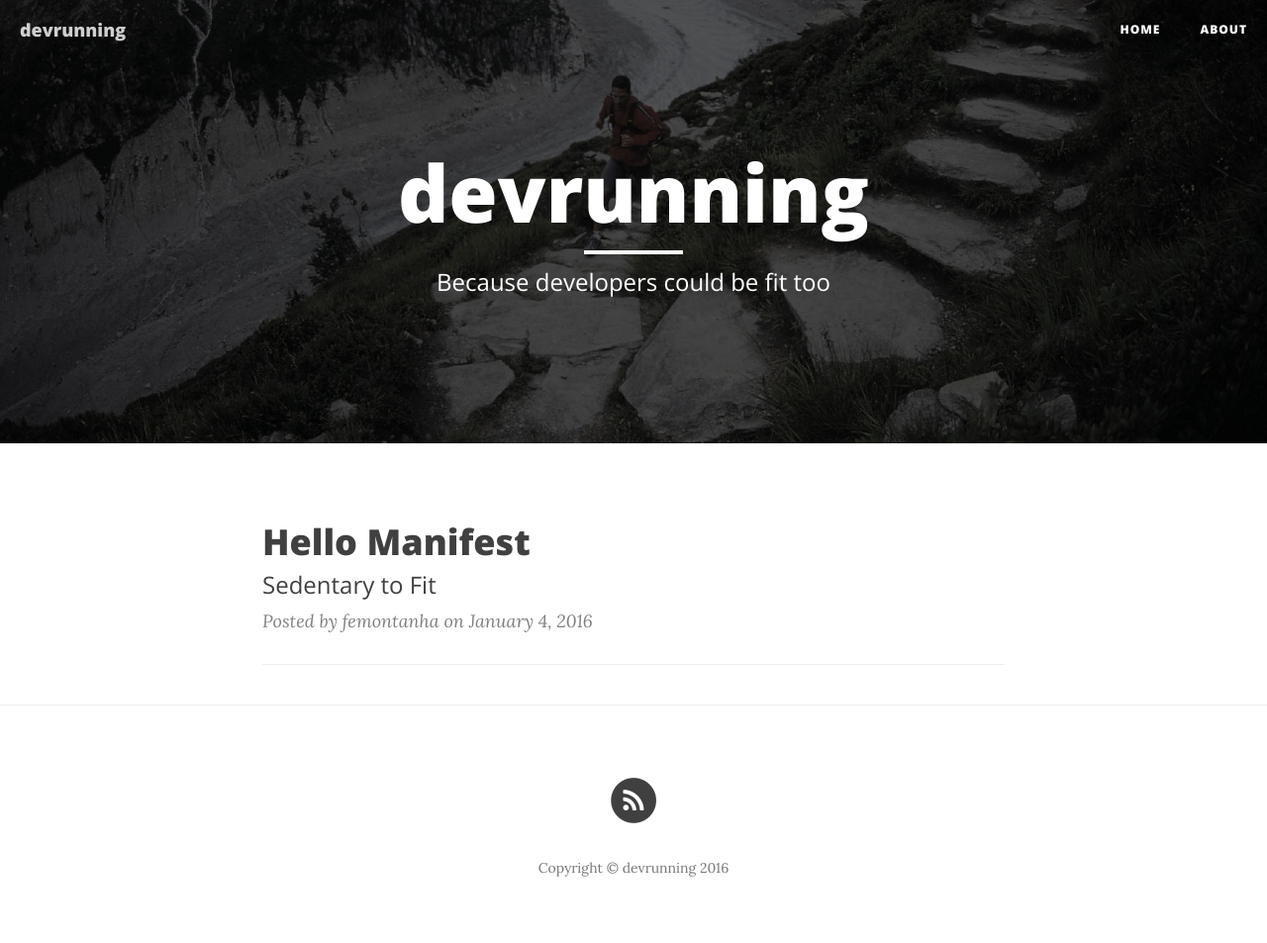
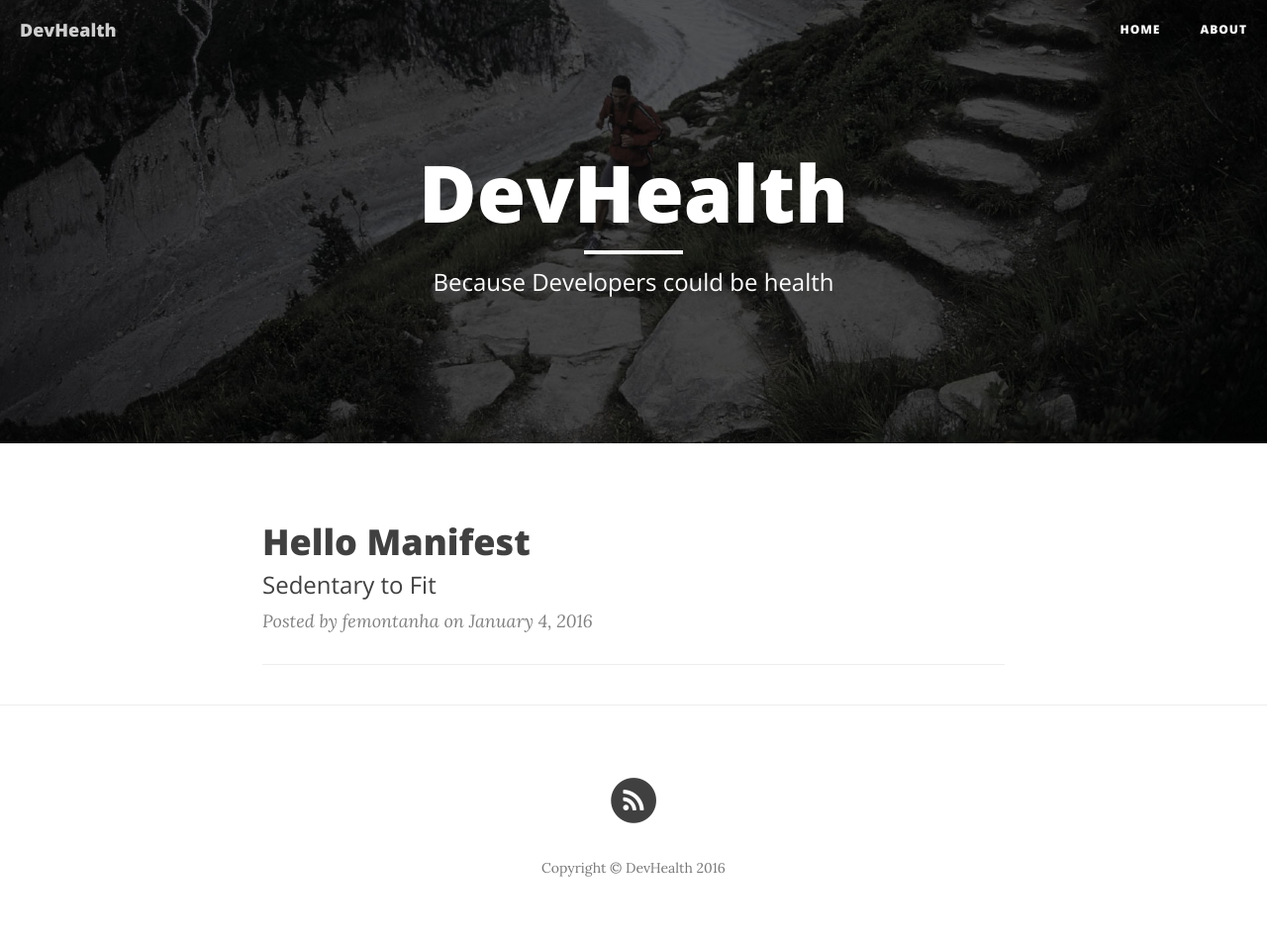
Before and after one commit to devhealth/devhealth.github.io, a Jekyll site: the page built from index.html, in a window 1280 px wide. Shown: the whole page at 99% size. Built offline with Jekyll 4.4.1, drawn with Linux system fonts in a browser that asks for light colours; nearby versions of some CDN libraries; the list of posts is cut into pages by our own code.

Commit message:
Change to devhealth name

```diff
--- a/_config.yml
+++ b/_config.yml
@@ -1,10 +1,10 @@
 # Site settings
-title: devrunning
+title: DevHealth
 header-img: img/home-bg.jpg
 email:
-description: "DevRunning"
+description: "Because Developers could be health"
 baseurl: "/blog"
-url: "https://devrunning.github.io"
+url: "https://devhealth.github.io"
 twitter_username:
 github_username:
 facebook_username:
--- a/_posts/2016-01-04-manifest.markdown
+++ b/_posts/2016-01-04-manifest.markdown
@@ -7,11 +7,11 @@ author:     "femontanha"
 header-img: "img/post-bg-01.jpg"
 ---
 
-Say the legend that a corpulent developer is more experienced. But, how legend is a legend the time is coming to leave the laziness and start to running and make exercises.
+Say the legend that a chubby developer is more experienced. But, how legend is a legend the time is coming to leave the laziness and start to running and make exercises.
 
 The motivations are varied and probably you already know it, but let's start to write about the developers routine on this fight against sedentary.
 
-Welcome to DevRunning.
+Welcome to {{ site.title }}.
 
 ## Support
 
--- a/index.html
+++ b/index.html
@@ -1,6 +1,6 @@
 ---
 layout: page
-description: "Because developers could be fit too"
+description: "Because Developers could be health"
 ---
 
 {% for post in paginator.posts %}
--- a/package.json
+++ b/package.json
@@ -1,6 +1,6 @@
 {
-    "name": "devrunning",
-    "title": "devrunning",
+    "name": "devhealth",
+    "title": "devhealth",
     "version": "1.0.0",
     "author": "femontanha",
     "devDependencies": {
```
Also changed, not shown: 4 other files.
